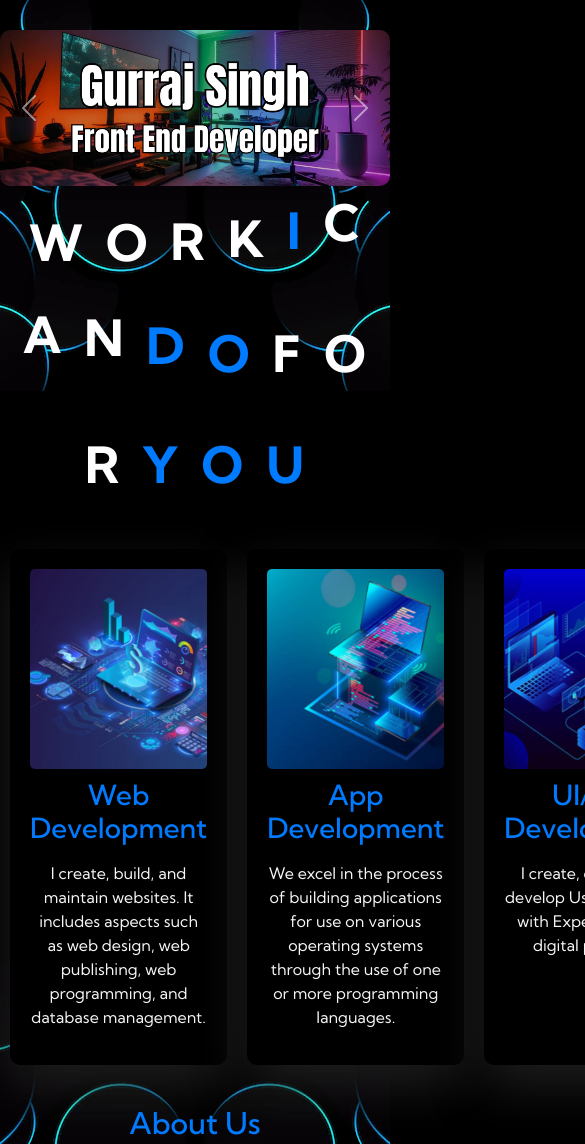
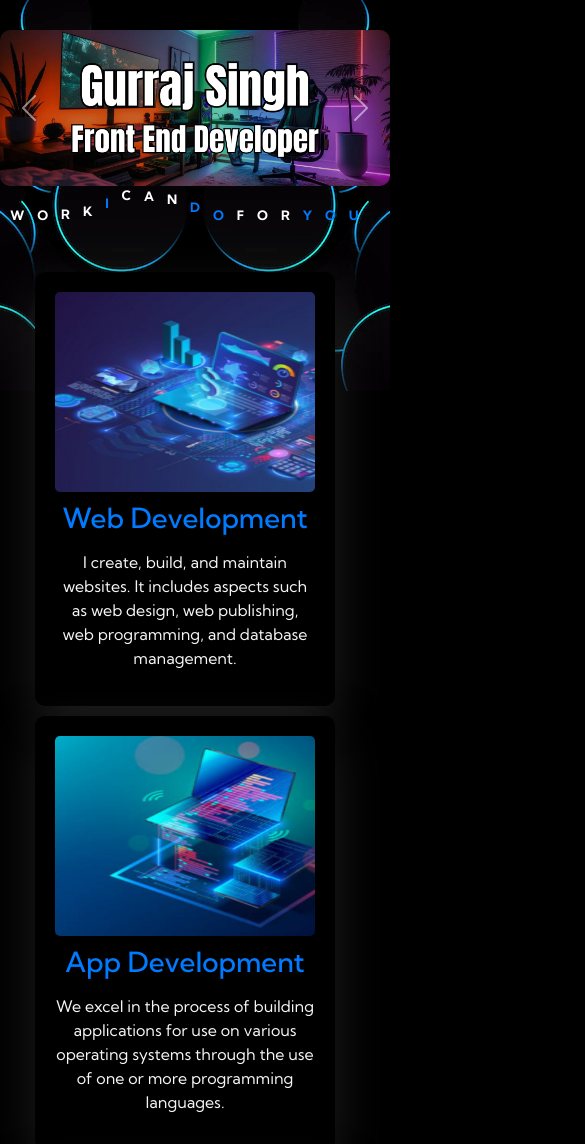
Before and after one commit to GurrajSingh1997/aboutGurrajSinghDemo, a plain HTML site: page index.html in a window 390 px wide. Shown: the top 1144 px of the page, 585 px wide, since content can reach past the window. Drawn offline with nearby package versions, Linux system fonts and the light colour scheme.

Commit message:
Update styles.css

```diff
--- a/styles.css
+++ b/styles.css
@@ -14,6 +14,7 @@ body{
     background-image: url(images/abstract-blue-circle-black-background-technology_1142-12714-removebg-preview.png) , url(images/RightBgImage.png), url(images/Bottom\ left.png), url(images/bottom\ right.png);
     background-position: left top , right top, bottom left, bottom right;
     background-repeat: no-repeat, no-repeat, no-repeat, no-repeat;
+
 }
 
 
@@ -60,6 +61,7 @@ body{
     display: flex;
     margin-top: 20px;
     max-width: 968px;
+
 }
 
 .services{
@@ -127,3 +129,26 @@ body{
     color: whitesmoke;
     font-size: 15px;
 }
+
+
+@media only screen and (max-width: 600px){
+    .customheight{
+        width: auto;
+    }
+    .HeroLine p{
+        font-size: 13px;
+        letter-spacing: 0px;
+        font-weight: 0;
+
+    }
+    .HeroLine{
+        margin-left: -30px;
+    }
+
+    .Main_Cards{
+        display: inline-block;
+        margin-left: 25px;
+
+    }
+
+}
```
